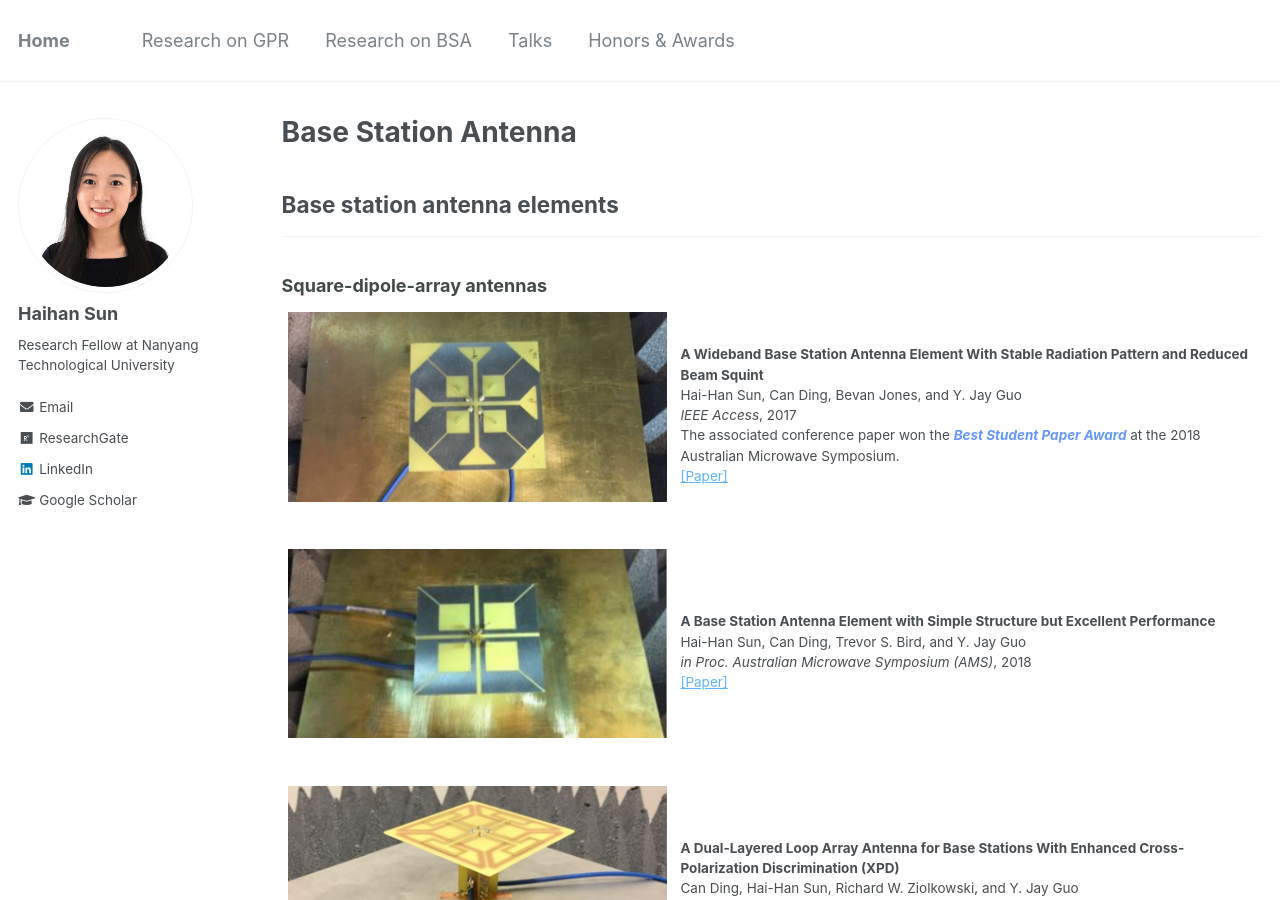
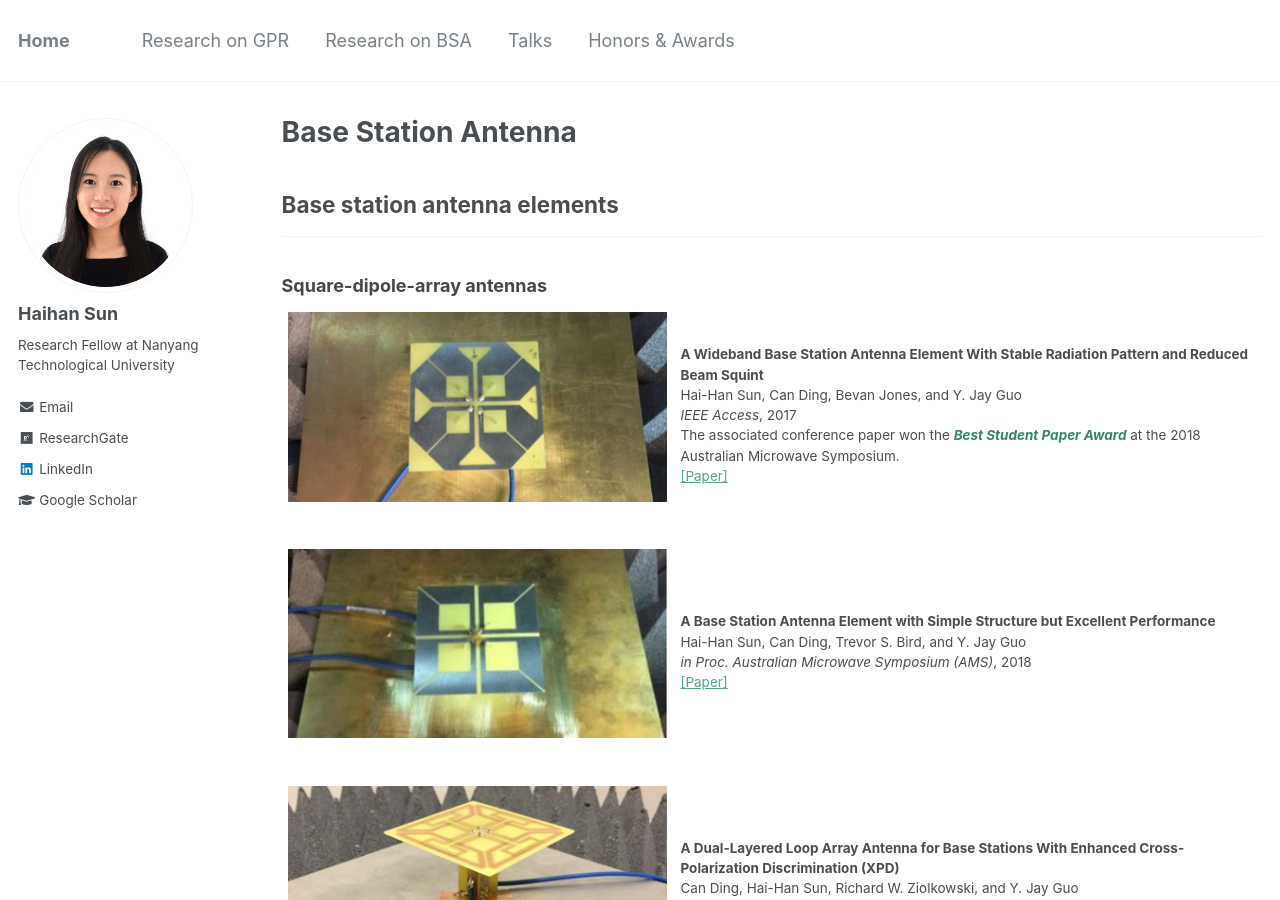
Before and after one commit to Haihan-Sun/Haihan-Sun.github.io, a Jekyll site: the page built from _pages/BSA.html, in a window 1280 px wide and 900 px high. Built offline with Jekyll 4.4.1, drawn with Linux system fonts in a browser that asks for light colours.

Commit message:
Update BSA.html

```diff
--- a/_pages/BSA.html
+++ b/_pages/BSA.html
@@ -27,8 +27,8 @@ author_profile: true
   <td align="left"><p><b>A Wideband Base Station Antenna Element With Stable Radiation Pattern and Reduced Beam Squint</b> <br />
     Hai-Han Sun, Can Ding, Bevan Jones, and Y. Jay Guo <br/>
     <i>IEEE Access</i>, 2017  <br/>
-    The associated conference paper won the <em><b><span style="color:#6698FF">Best Student Paper Award</span></b> </em> at the 2018 Australian Microwave Symposium.  <br />
-    <a href="https://Haihan-Sun.github.io/files/BSA1.pdf" style="color:#5CB3FF">[Paper]</a>  <br />
+    The associated conference paper won the <em><b><span style="color:#35866F">Best Student Paper Award</span></b> </em> at the 2018 Australian Microwave Symposium.  <br />
+    <a href="https://Haihan-Sun.github.io/files/BSA1.pdf" style="color:#53A48D">[Paper]</a>  <br />
       </td>
  </tr>
 </table>
@@ -38,7 +38,7 @@ author_profile: true
 <td align="left"><p><b>A Base Station Antenna Element with Simple Structure but Excellent Performance </b> <br />
 Hai-Han Sun, Can Ding, Trevor S. Bird, and Y. Jay Guo <br />
 <i>in Proc. Australian Microwave Symposium (AMS)</i>, 2018 <br />
-<a href="https://Haihan-Sun.github.io/files/BSA2.pdf" style="color:#5CB3FF">[Paper]</a>  <br />
+<a href="https://Haihan-Sun.github.io/files/BSA2.pdf" style="color:#53A48D">[Paper]</a>  <br />
 </td></tr></table>
 
 <table class="imgtable"><tr><td style = "width:40%">
@@ -46,7 +46,7 @@ Hai-Han Sun, Can Ding, Trevor S. Bird, and Y. Jay Guo <br />
 <td align="left"><p><b>A Dual-Layered Loop Array Antenna for Base Stations With Enhanced Cross-Polarization Discrimination (XPD) </b> <br />
 Can Ding, Hai-Han Sun, Richard W. Ziolkowski, and Y. Jay Guo <br />
 <i>IEEE Transactions on Antennas and Propagation</i>, 2018 <br />
-<a href="https://Haihan-Sun.github.io/files/BSA3.pdf" style="color:#5CB3FF">[Paper]</a>  <br />
+<a href="https://Haihan-Sun.github.io/files/BSA3.pdf" style="color:#53A48D">[Paper]</a>  <br />
 </td></tr></table>
 
 <h3 style="color:#424949;">Cross-dipole antennas</center></h3>
@@ -56,7 +56,7 @@ Can Ding, Hai-Han Sun, Richard W. Ziolkowski, and Y. Jay Guo <br />
 <td align="left"><p><b>Simplified Tightly-Coupled Cross-Dipole Arrangement for Base Station Applications</b> <br />
 Can Ding, Hai-Han Sun, Richard W. Ziolkowski, and Y. Jay Guo <br />
 <i>IEEE Access</i>, 2017 <br />
-<a href="https://Haihan-Sun.github.io/files/BSA4.pdf" style="color:#5CB3FF">[Paper]</a>
+<a href="https://Haihan-Sun.github.io/files/BSA4.pdf" style="color:#53A48D">[Paper]</a>
 </td></tr></table>
 
 <table class="imgtable"><tr><td style = "width:40%">
@@ -64,8 +64,8 @@ Can Ding, Hai-Han Sun, Richard W. Ziolkowski, and Y. Jay Guo <br />
 <td align="left"><p><b>Dual-Polarized Multi-Resonance Antennas with Broad Bandwidths and Compact Sizes for Base Station Applications  </b> <br />
 Hai-Han Sun, Can Ding, He Zhu, and Y. Jay Guo <br />
 <i>IEEE Open Journal of Antennas and Propagation</i>, 2019 <br />
-The paper was selected as one of the three <em><b><span style="color:#6698FF">Featured Articles</span></b></em> in IEEE Xplore from December 2021 to March 2022.
-<a href="https://Haihan-Sun.github.io/files/BSA5.pdf" style="color:#5CB3FF">[Paper]</a> <br />
+The paper was selected as one of the three <em><b><span style="color:#35866F">Featured Articles</span></b></em> in IEEE Xplore from December 2021 to March 2022.
+<a href="https://Haihan-Sun.github.io/files/BSA5.pdf" style="color:#53A48D">[Paper]</a> <br />
 </td></tr></table>
 
 <h3 style="color:#424949;">Planarized dual-dipole antennas </center></h3>
@@ -74,8 +74,8 @@ The paper was selected as one of the three <em><b><span style="color:#6698FF">Fe
 <td align="left"><p><b>A Novel Dual-Polarized Planar Antenna  </b> <br />
 Hai-Han Sun, Can Ding, and Y. Jay Guo <br />
 <i> in Proc. IEEE International Symposium on Antennas and Propagation (APS)</i>, 2018 <br />
-The paper won the <em><b><span style="color:#6698FF"> Honorable Mention </span></b></em> in Student Paper Competition at the 2018 IEEE International Symposium on Antennas and Propagation (APS). <br />
-<a href="https://Haihan-Sun.github.io/files/BSA6.pdf" style="color:#5CB3FF">[Paper]</a> <br />
+The paper won the <em><b><span style="color:#35866F"> Honorable Mention </span></b></em> in Student Paper Competition at the 2018 IEEE International Symposium on Antennas and Propagation (APS). <br />
+<a href="https://Haihan-Sun.github.io/files/BSA6.pdf" style="color:#53A48D">[Paper]</a> <br />
 </td></tr></table>
 
 
@@ -84,7 +84,7 @@ The paper won the <em><b><span style="color:#6698FF"> Honorable Mention </span><
 <td align="left"><p><b>Wideband Planarized Dual-Linearly-Polarized Dipole Antenna and Its Integration for Dual-Circularly-Polarized Radiation   </b> <br />
 Hai-Han Sun, He Zhu, Can Ding, and Y. Jay Guo <br />
 <i>IEEE Antennas and Wireless Propagation Letters</i>, 2018 <br />
-<a href="https://Haihan-Sun.github.io/files/BSA7.pdf" style="color:#5CB3FF">[Paper]</a> <br />
+<a href="https://Haihan-Sun.github.io/files/BSA7.pdf" style="color:#53A48D">[Paper]</a> <br />
 </td></tr></table>
 
 <h2>Multi-band base station antenna arrays</center></h2>
@@ -95,9 +95,9 @@ Hai-Han Sun, He Zhu, Can Ding, and Y. Jay Guo <br />
 <td align="left"><p><b>Suppression of Cross-Band Scattering in Multiband Antenna Arrays   </b> <br />
 Hai-Han Sun, Can Ding, He Zhu, Bevan Jones, and Y. Jay Guo <br />
 <i>IEEE Transactions on Antennas and Propagation</i>, 2019 <br />
-The associated conference paper won the <em> <b><span style="color:#6698FF">Best Oral Presentation </span></b></em> at the 2019 Australian Symposium on Antennas.<br />
+The associated conference paper won the <em> <b><span style="color:#35866F">Best Oral Presentation </span></b></em> at the 2019 Australian Symposium on Antennas.<br />
 
-<a href="https://Haihan-Sun.github.io/files/BSA8.pdf" style="color:#5CB3FF">[Paper]</a>  <br />
+<a href="https://Haihan-Sun.github.io/files/BSA8.pdf" style="color:#53A48D">[Paper]</a>  <br />
 </td></tr></table>
 
 <table class="imgtable"><tr><td style = "width:40%">
@@ -105,7 +105,7 @@ The associated conference paper won the <em> <b><span style="color:#6698FF">Best
 <td align="left"><p><b>Scattering Suppression in a 4G and 5G Base Station Antenna Array Using Spiral Chokes  </b> <br />
 Hai-Han Sun, He Zhu, Can Ding, Bevan Jones, and Y. Jay Guo <br />
 <i>IEEE Antennas and Wireless Propagation Letters</i>, 2020 <br />
-<a href="https://Haihan-Sun.github.io/files/BSA9.pdf" style="color:#5CB3FF">[Paper]</a>  <br />
+<a href="https://Haihan-Sun.github.io/files/BSA9.pdf" style="color:#53A48D">[Paper]</a>  <br />
 </td></tr></table>
 
 <table class="imgtable"><tr><td style = "width:40%">
@@ -113,7 +113,7 @@ Hai-Han Sun, He Zhu, Can Ding, Bevan Jones, and Y. Jay Guo <br />
 <td align="left"><p><b>Suppression of Cross-Band Scattering in Interleaved Dual-Band Cellular Base-Station Antenna Arrays </b> <br />
 Hai-Han Sun, Bevan Jones, Y Jay Guo, and Yee Hui Lee <br />
 <i> IEEE Access  </i>, 2020 <br />
-<a href="https://Haihan-Sun.github.io/files/BSA10.pdf" style="color:#5CB3FF">[Paper]</a>  <br />
+<a href="https://Haihan-Sun.github.io/files/BSA10.pdf" style="color:#53A48D">[Paper]</a>  <br />
 </td></tr></table>
 
 <h2>Multi-beam base station antenna arrays</center></h2>
@@ -124,7 +124,7 @@ Hai-Han Sun, Bevan Jones, Y Jay Guo, and Yee Hui Lee <br />
 <td align="left"><p><b>Wideband Dual-Polarized Multiple Beam-Forming Antenna Arrays </b> <br />
 He Zhu, Hai-Han Sun, Bevan Jones, Can Ding, and Y. Jay Guo <br />
 <i> IEEE Transactions on Antennas and Propagation  </i>, 2019 <br />
-<a href="https://Haihan-Sun.github.io/files/BSA11.pdf" style="color:#5CB3FF">[Paper]</a>  <br />
+<a href="https://Haihan-Sun.github.io/files/BSA11.pdf" style="color:#53A48D">[Paper]</a>  <br />
 </td></tr></table>
 
 </body>
```
